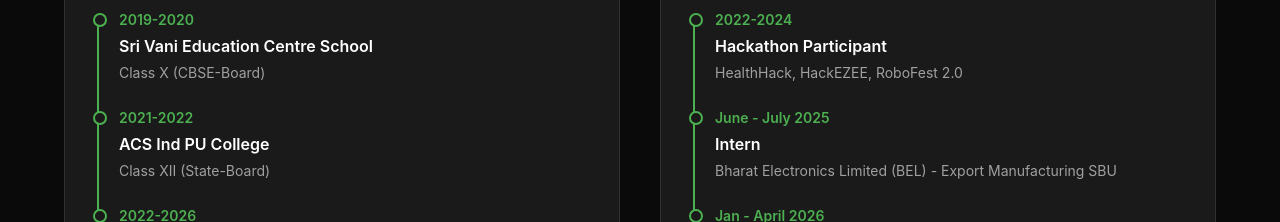
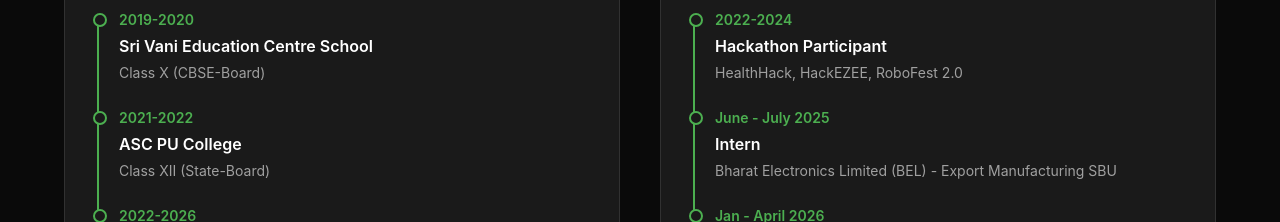
Before and after one commit to Pradhangowda/portfolio, a React (Vite) app: page / in a window 1280 px wide. Shown: the part 1420-1642 px from the top of the page. Built offline with nearby package versions, Linux system fonts and the light colour scheme.

Commit message:
Update college name to ASC PU College

```diff
--- a/src/components/AboutMe.jsx
+++ b/src/components/AboutMe.jsx
@@ -35,7 +35,7 @@ function AboutMe() {
     },
     {
       id: 2,
-      institution: 'ACS Ind PU College',
+      institution: 'ASC PU College',
       degree: 'Class XII (State-Board)',
       year: '2021-2022'
     },
```
